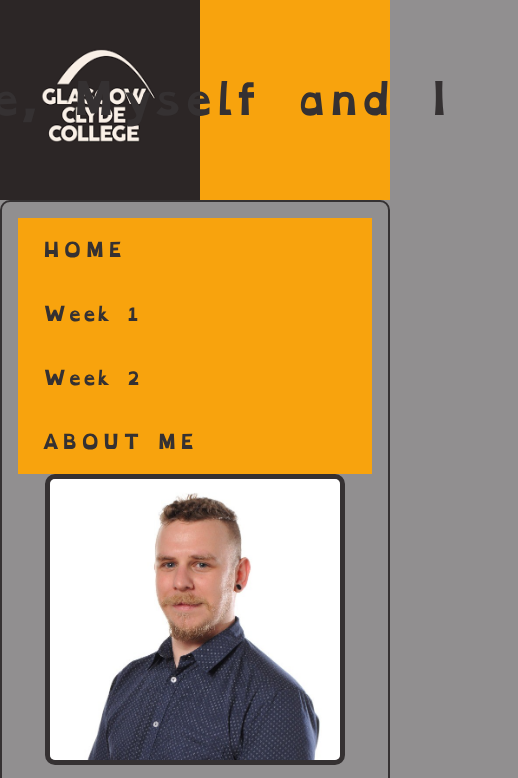
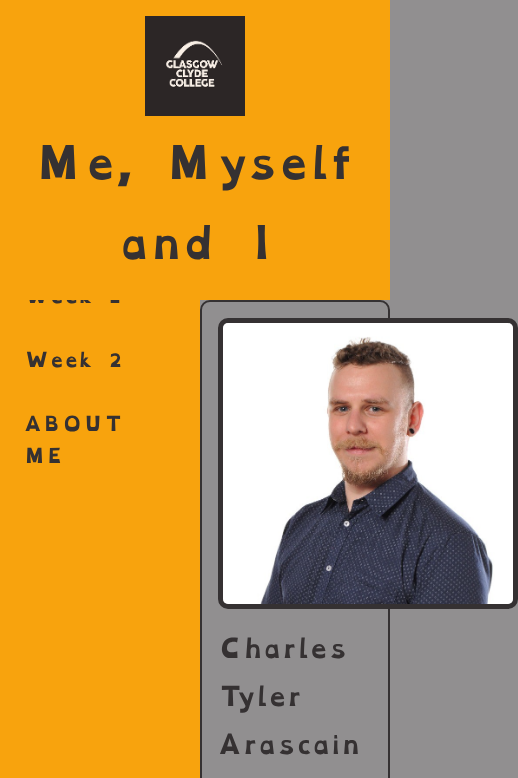
Before and after one commit to C-Tyler36/GCC, a plain HTML site: page about me.html in a window 390 px wide. Shown: the top 778 px of the page, 518 px wide, since content can reach past the window. Drawn offline with Linux system fonts and the light colour scheme.

Commit message:
Update frame.css
update to hopefully work on smaller scerens

```diff
--- a/frame.css
+++ b/frame.css
@@ -65,15 +65,15 @@ h1 {
     color: #353132;
     font-family: 'OpenDyslexicB', Arial, Helvetica, sans-serif;
     font-weight: normal;
-    line-height: 32px;
-    font-size: 100px;
+    line-height: 2em;
+    font-size: 6.25em;
 }
 h2 {
     color: #353132;
     font-family: 'OpenDyslexicB', Arial, Helvetica, sans-serif;
     font-weight: normal;
-    line-height: 32px;
-    font-size: 48px;
+    line-height: 2em;
+    font-size: 3em;
     margin-bottom: 48px;
 }
 
@@ -81,16 +81,16 @@ h3, h4, h5, h6 {
     color: #353132;
     font-family: 'OpenDyslexicB', Arial, Helvetica, sans-serif;
     font-weight: normal;
-    line-height: 32px;
-    font-size: 18px;
+    line-height: 2em;
+    font-size: 1.125em;
 }
 /* paragraphs */
 p {
     color: #353132;
     font-family: 'OpenDyslexicR', Arial, Helvetica, sans-serif;
     font-weight: normal;
-    line-height: 32px;
-    font-size: 18px;
+    line-height: 2em;
+    font-size: 1.125em;
 }
 
 /* lists */
@@ -104,7 +104,7 @@ ul {
     list-style: disc;
     margin-left: 2em; /* Indent for bullets */
     padding-left: 0;
-    font-size: 24px;
+    font-size: 1.5em;
 }
 .bulleted-list li {
     margin-bottom: 12px; /* Increase space between list items */
@@ -186,13 +186,13 @@ summary {
 a {
     color: #353132;
     text-decoration: none;
-    font-size: 18px;
+    font-size: 1.125em;
     font-family: 'OpenDyslexicB', Arial, Helvetica, sans-serif;
     text-transform: uppercase;
 }
 a:hover {
     color: #918f90;
-    font-size: 24px;
+    font-size: 1.5em;
 }
 
 .links {
@@ -219,13 +219,13 @@ a:hover {
         /* NAV BAR */
 .side-navbar {
     position: fixed;
-    top: 200px;
+    top: 0;
     left: 0;
     width: 200px;
-    bottom: 50px;
+    height: 100vh;
     overflow-y: auto;
     background: #f8a30d;
-    padding-top: 40px;
+    padding-top: 200px;
     z-index: 1000;
 }
 
@@ -282,6 +282,7 @@ header {
     height: 200px;
     min-height: 80px;
     position: relative;
+    z-index: 1100;
 }
 
 .logo {
@@ -324,6 +325,7 @@ footer {
     margin-top: auto;
     padding: 16px 0;
     height: 50px;
+    z-index: 1100;
 }
 
 .footer-container {
@@ -352,18 +354,8 @@ footer {
         /* UTILITY */
 @media (max-width: 800px) {
     main {
-        margin-left: 0;
         padding: 16px;
         border-width: 2px;
-    }
-    .side-navbar {
-        position: static;
-        width: 100%;
-        top: 0;
-        left: 0;
-        padding-top: 0;
-        bottom: auto;
-        z-index: 1000;
     }
     .main-columns {
         flex-direction: column;
@@ -394,5 +386,33 @@ footer {
     h2 {
         font-size: 1.5em;
     }
+    header {
+        flex-direction: column;
+        height: auto;
+        min-height: 0;
+        padding: 16px 0;
+        align-items: center;
+    }
+    .logo {
+        width: 100px;
+        height: 100px;
+        justify-content: center;
+        margin: 0 auto 8px auto;
+    }
+    .logo img {
+        width: 100px;
+        height: 100px;
+    }
+    .header-title {
+        position: static;
+        transform: none;
+        left: auto;
+        top: auto;
+        width: 100%;
+        text-align: center;
+        margin: 0;
+        padding: 0;
+    }
 }
+
         /* END UTILITY */
```
